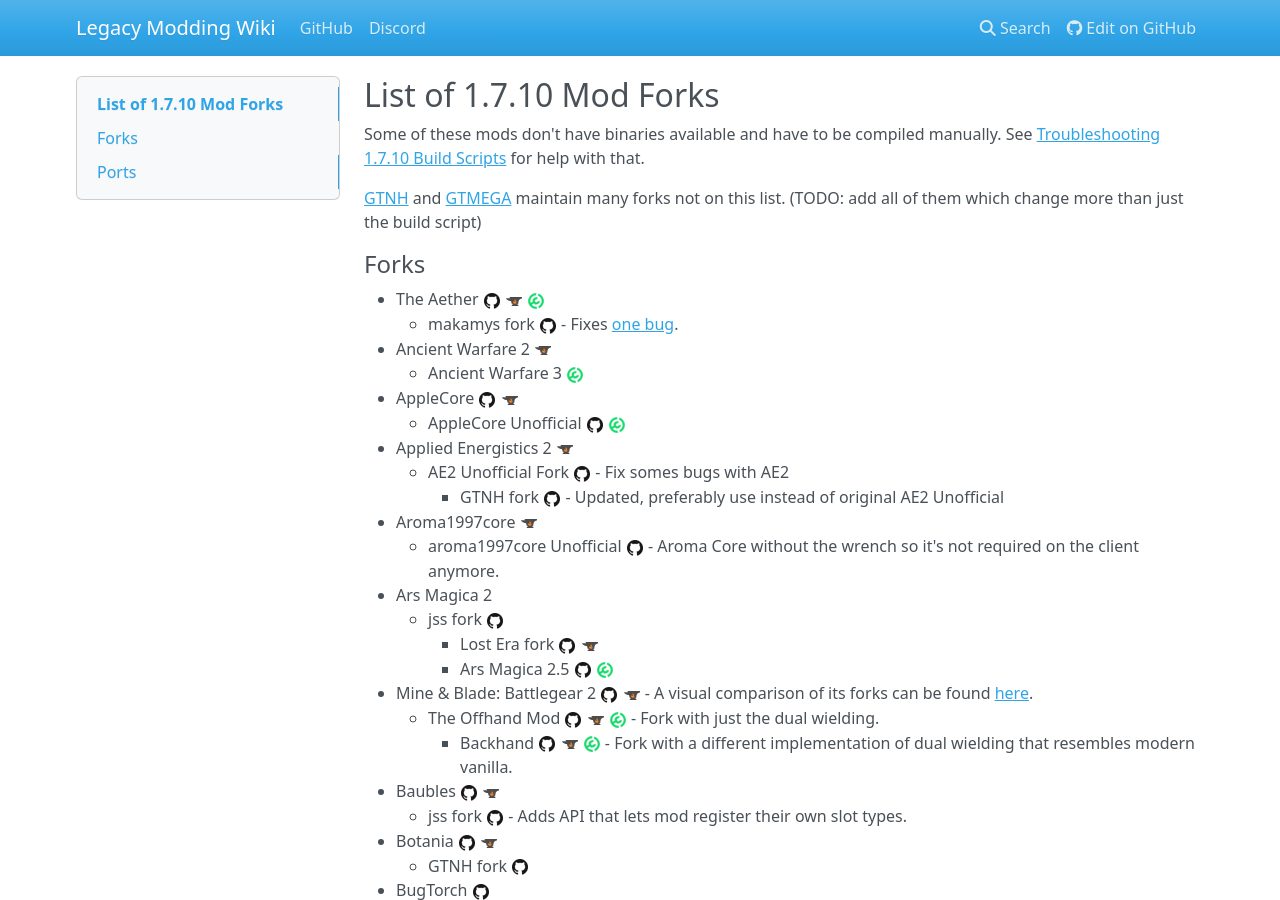
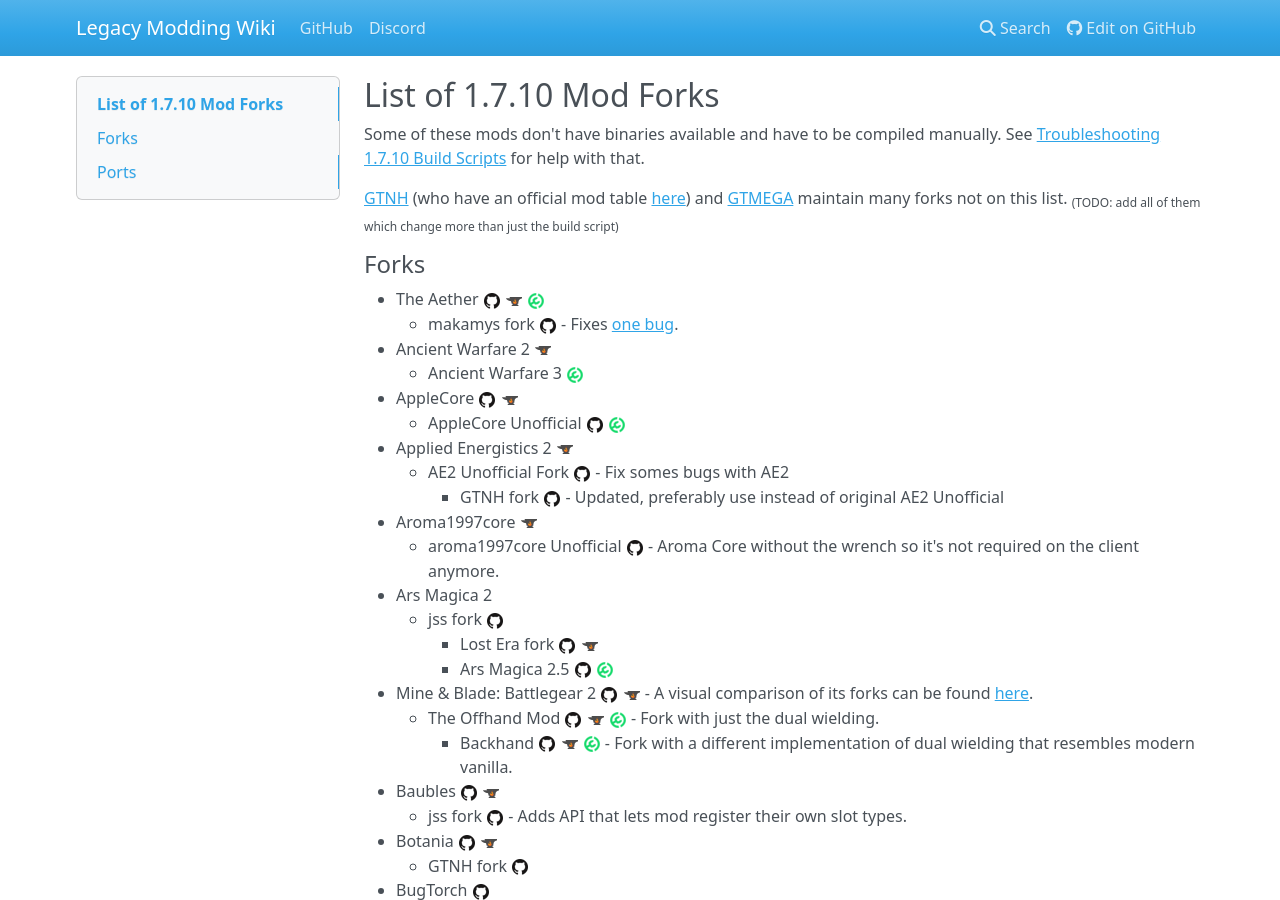
Before and after one commit to LegacyModdingMC/wiki, an MkDocs documentation site: the page built from docs/list-of-1.7.10-mod-forks.md, in a window 1280 px wide and 900 px high. Built offline with MkDocs 1.6.1, drawn with Linux system fonts in a browser that asks for light colours; nearby versions of some CDN libraries.

Commit message:
Add link to gtnh mod support table

```diff
--- a/docs/list-of-1.7.10-mod-forks.md
+++ b/docs/list-of-1.7.10-mod-forks.md
@@ -32,7 +32,7 @@
 
 Some of these mods don't have binaries available and have to be compiled manually. See [Troubleshooting 1.7.10 Build Scripts](troubleshooting-1.7.10-build-scripts.md) for help with that.
 
-[GTNH](https://github.com/GTNewHorizons) and [GTMEGA](https://github.com/GTMEGA) maintain many forks not on this list. (TODO: add all of them which change more than just the build script)
+[GTNH](https://github.com/GTNewHorizons) (who have an official mod table [here](https://docs.google.com/spreadsheets/d/1LHd8c4FLLHiJqsuTppF2XFTE6bh-mXE7afVwGbzOKms/edit#gid=0)) and [GTMEGA](https://github.com/GTMEGA) maintain many forks not on this list. <sub>(TODO: add all of them which change more than just the build script)</sub>
 
 ## Forks
 
```
Also changed, not shown: docs-template/list-of-1.7.10-mod-forks.template.md (+1 -1 lines).
